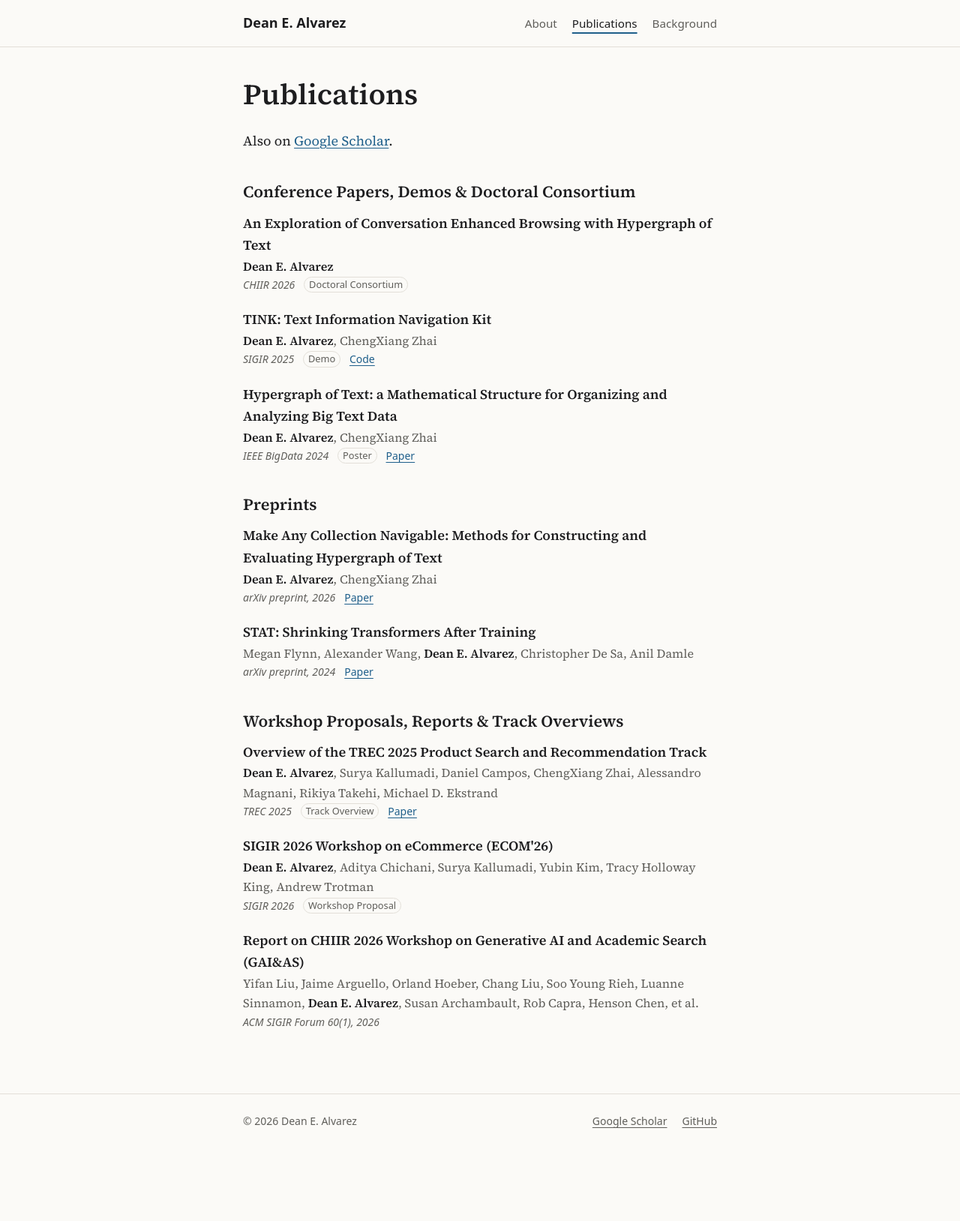
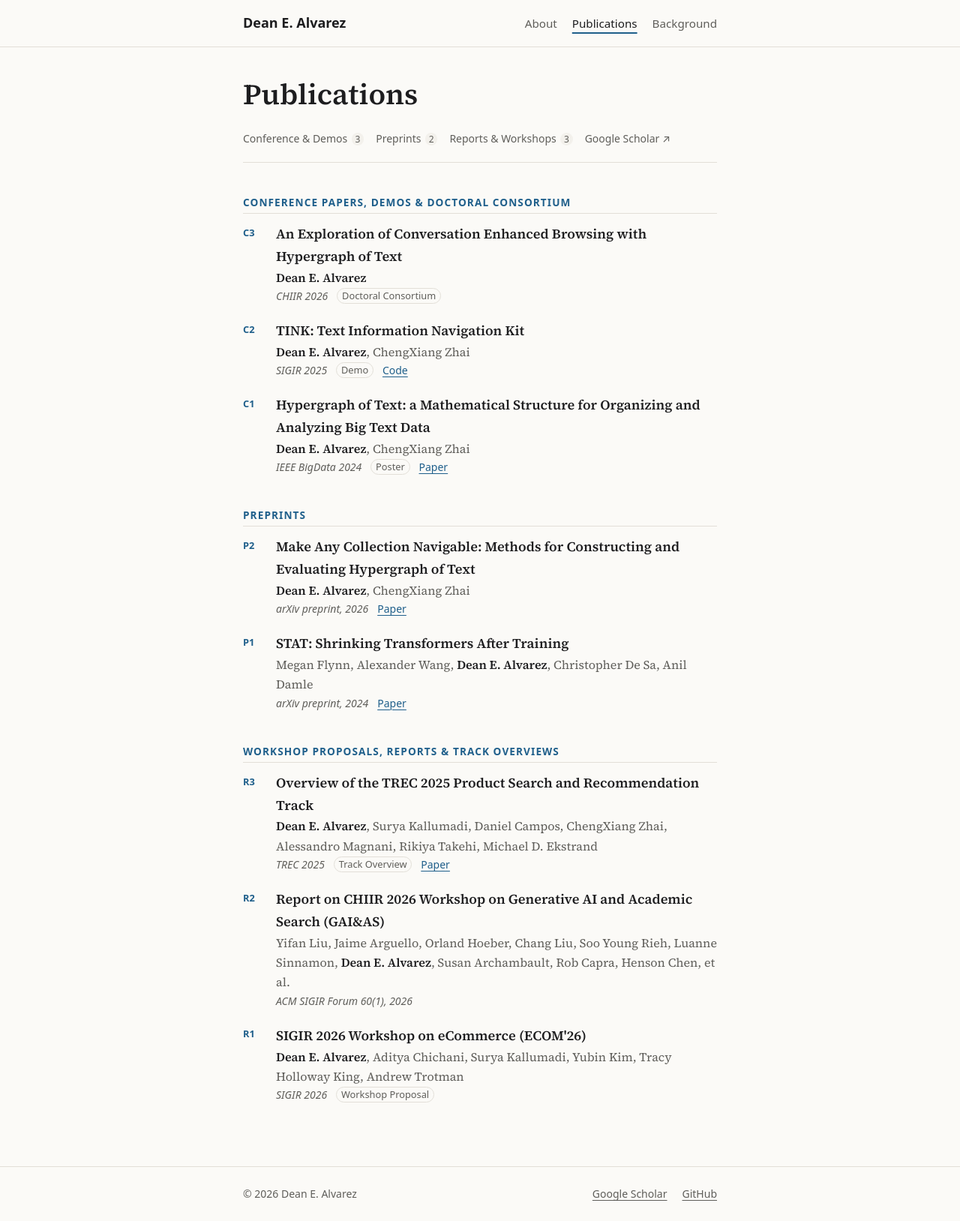
Before and after one commit to DeanAlvarez/DeanAlvarez.github.io, a Jekyll site: the page built from _pages/publications.html, in a window 1280 px wide. Shown: the whole page at 75% size. Built offline with Jekyll 4.4.1, drawn with Linux system fonts in a browser that asks for light colours; before the commit the page ends 1530 px from its top, so only the background shows below that.

Commit message:
Distinguish publication types with CV-style sections and labels
Add section jump links with counts, CV-style section headings, and
C/P/R labels matching the LaTeX CV numbering.

Co-Authored-By: Claude Opus 5.5 <noreply@anthropic.com>

```diff
--- a/_config.yml
+++ b/_config.yml
@@ -30,11 +30,20 @@ navigation:
   - title: Background
     url: /background/
 
-# Publication categories, in display order (same groups as the CV).
+# Publication categories, in display order (same groups and label prefixes as the CV).
 publication_categories:
-  conference: Conference Papers, Demos & Doctoral Consortium
-  preprint: Preprints
-  report: Workshop Proposals, Reports & Track Overviews
+  - id: conference
+    title: Conference Papers, Demos & Doctoral Consortium
+    short: Conference & Demos
+    prefix: C
+  - id: preprint
+    title: Preprints
+    short: Preprints
+    prefix: P
+  - id: report
+    title: Workshop Proposals, Reports & Track Overviews
+    short: Reports & Workshops
+    prefix: R
 
 collections:
   publications:
--- a/_includes/publication-entry.html
+++ b/_includes/publication-entry.html
@@ -1,7 +1,10 @@
 {% assign pub = include.pub %}
 {% capture me %}<strong>{{ site.author.short_name }}</strong>{% endcapture %}
-<li class="pub">
+<li class="pub{% if include.label %} pub-labeled{% endif %}">
+  {% if include.label %}<span class="pub-label">{{ include.label }}</span>{% endif %}
+  <div>
   <a class="pub-title" href="{{ pub.url | relative_url }}">{{ pub.title }}</a>
   {% if pub.authors %}<div class="pub-authors">{{ pub.authors | replace: site.author.short_name, me }}</div>{% endif %}
   <div class="pub-meta">{% include publication-meta.html pub=pub %}</div>
+  </div>
 </li>
--- a/_pages/publications.html
+++ b/_pages/publications.html
@@ -2,17 +2,27 @@
 title: Publications
 permalink: /publications/
 ---
-{% if site.author.googlescholar %}
-<p>Also on <a href="{{ site.author.googlescholar }}">Google Scholar</a>.</p>
-{% endif %}
+{% assign pubs = site.publications | sort: 'date' | reverse %}
 
-{% assign pubs = site.publications | sort: 'date' | reverse %}
+<nav class="toc" aria-label="Sections">
+  {% for cat in site.publication_categories %}
+    {% assign in_cat = pubs | where: 'category', cat.id %}
+    {% if in_cat.size > 0 %}<a href="#{{ cat.id }}">{{ cat.short }} <span class="count">{{ in_cat.size }}</span></a>{% endif %}
+  {% endfor %}
+  {% if site.author.googlescholar %}<a href="{{ site.author.googlescholar }}">Google Scholar ↗</a>{% endif %}
+</nav>
+
 {% for cat in site.publication_categories %}
-  {% assign in_cat = pubs | where: 'category', cat[0] %}
+  {% assign in_cat = pubs | where: 'category', cat.id %}
   {% if in_cat.size > 0 %}
-  <h2>{{ cat[1] }}</h2>
-  <ul class="pub-list">
-    {% for pub in in_cat %}{% include publication-entry.html pub=pub %}{% endfor %}
-  </ul>
+  <section class="pub-section" id="{{ cat.id }}">
+    <h2>{{ cat.title }}</h2>
+    <ul class="pub-list">
+      {% for pub in in_cat %}
+        {% capture label %}{{ cat.prefix }}{{ forloop.rindex }}{% endcapture %}
+        {% include publication-entry.html pub=pub label=label %}
+      {% endfor %}
+    </ul>
+  </section>
   {% endif %}
 {% endfor %}
--- a/assets/css/style.css
+++ b/assets/css/style.css
@@ -196,6 +196,19 @@ th, td { padding: 0.4rem 0.6rem; border-bottom: 1px solid var(--rule); text-alig
 /* ---------- Publications ---------- */
 .prose .pub-list, .pub-list { list-style: none; padding: 0; margin: 0; }
 .prose .pub-list > li { margin-block: 0 1.25rem; }
+.pub-labeled {
+  display: grid;
+  grid-template-columns: 2.25rem 1fr;
+  gap: 0 0.5rem;
+}
+.pub-label {
+  padding-top: 0.2em;
+  color: var(--accent);
+  font-family: var(--sans);
+  font-size: 0.8rem;
+  font-weight: 600;
+  font-variant-numeric: tabular-nums;
+}
 .pub-title { font-weight: 600; text-decoration: none; color: var(--text); }
 .pub-title:hover { color: var(--accent); }
 .pub-authors { color: var(--muted); font-size: 1rem; }
@@ -273,9 +286,18 @@ p.pub-authors { margin: 0 0 0.25rem; }
 }
 .toc a { color: var(--muted); text-decoration: none; }
 .toc a:hover { color: var(--accent); }
+.toc .count {
+  margin-left: 0.15em;
+  padding: 0 0.4em;
+  border-radius: 999px;
+  background: var(--surface);
+  font-size: 0.75rem;
+  font-variant-numeric: tabular-nums;
+}
 
-.cv-section { scroll-margin-top: 1rem; }
-.prose .cv-section h2 {
+.cv-section, .pub-section { scroll-margin-top: 1rem; }
+.prose .cv-section h2,
+.prose .pub-section h2 {
   margin-top: 2.75rem;
   padding-bottom: 0.35rem;
   border-bottom: 1px solid var(--rule);
```
Also changed, not shown: _publications/2026-06-ECOM26.md (renamed from _publications/2026-07-ECOM26.md, +1 -1 lines), _publications/2026-07-GAIAS-report.md (renamed from _publications/2026-06-GAIAS-report.md, +1 -1 lines).
